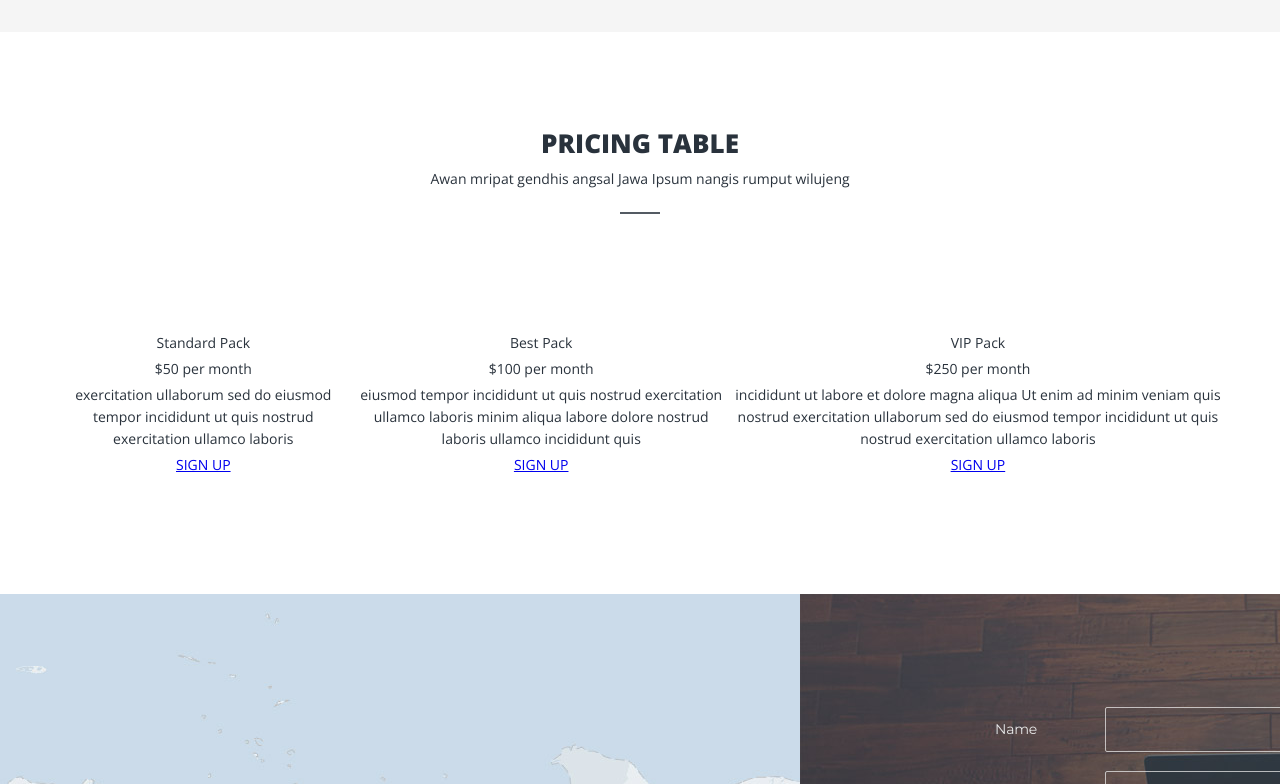
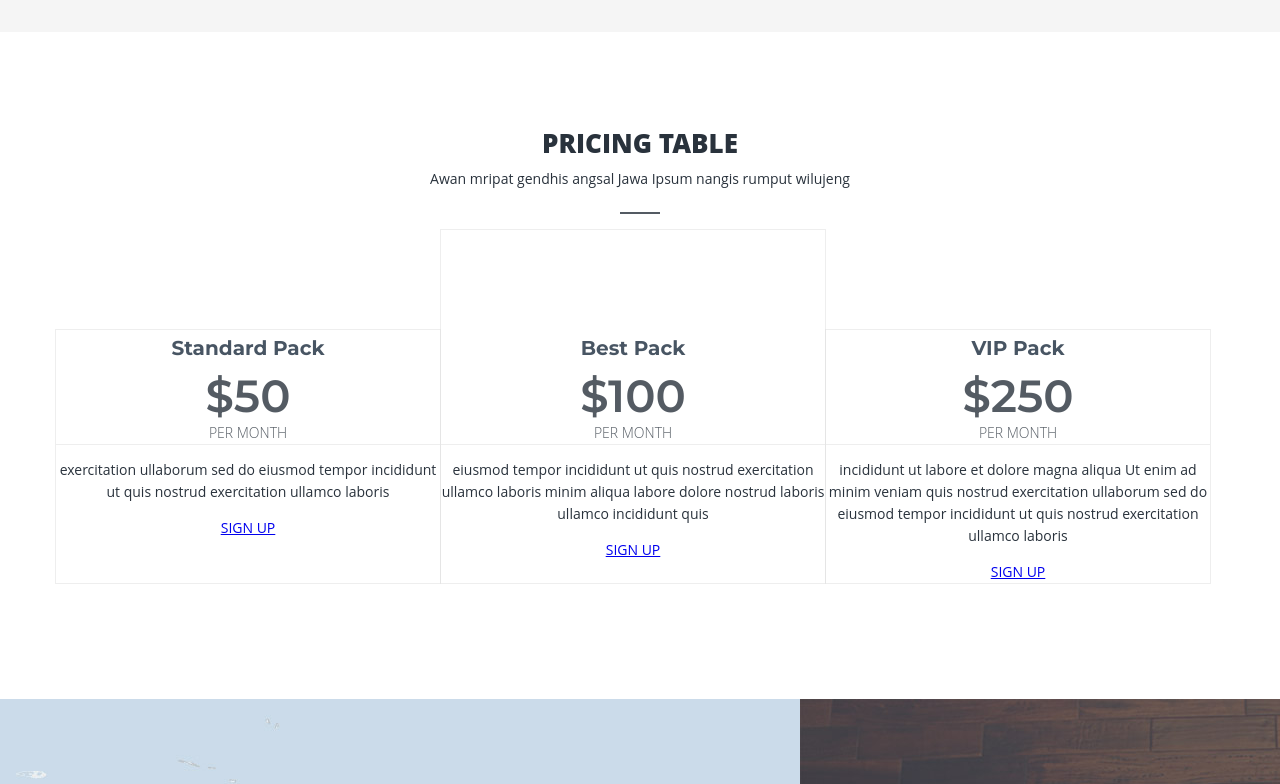
Before and after one commit to Leks511/zet, a plain HTML site: page index.html in a window 1280 px wide. Shown: the part 3827-4611 px from the top of the page. Drawn offline with nearby package versions, Linux system fonts and the light colour scheme.

Commit message:
стилизиую карточки паком

```diff
--- a/css/style.css
+++ b/css/style.css
@@ -787,7 +787,58 @@ a.link-bio::after {
   background-color: #545b63;
 }
 
+.pack-list {
+  list-style: none;
+  margin: 0;
+  padding: 0;
 
+  display: flex;
+}
+
+.pack-item {
+  width: 384px;
+
+  border: 1px solid rgba(221, 221, 221, 0.5);
+}
+
+.pack-item.best-pack {
+  margin: -100px -1px 0;
+  padding: 100px 0 0;
+}
+
+.pack-item .pack-head-wrapper {
+  border-bottom: 1px solid rgba(221, 221, 221, 0.5);
+}
+
+.pack-item h3.pack-name {
+  margin: 0;
+
+  margin-bottom: 25px;
+
+  font-family: "Montserrat", "Arial", sans-serif;
+  font-size: 20px;
+  line-height: 36px;
+  font-weight: 700;
+  color: #485563;
+}
+
+.pack-price {
+  margin: 0;
+
+  font-weight: 300;
+  color: rgba(41, 50, 60, 0.8);
+  text-transform: uppercase;
+}
+
+span.price {
+  display: block;
+  margin-bottom: 22px;
+
+  font-family: "Montserrat", "Arial", sans-serif;
+  font-size: 45px;
+  line-height: 9px;
+  font-weight: 600;
+}
 
 .contact-us {
   display: flex;
--- a/index.html
+++ b/index.html
@@ -2,7 +2,7 @@
 <html lang="ru">
 <head>
   <meta charset="UTF-8">
-  <link href="https://fonts.googleapis.com/css?family=Montserrat:400,600,700|Open+Sans:400,700,800" rel="stylesheet">
+  <link href="https://fonts.googleapis.com/css?family=Montserrat:400,600,700,Open+Sans:400,700,800" rel="stylesheet">
   <link rel="stylesheet" href="css/normalize.css">
   <link rel="stylesheet" href="css/style.css">
   <title>ZET</title>
@@ -11,7 +11,7 @@
   <header class="main-header">
     <div class="container">
       <div class="logo">
-        <img src="img/zet-logo.png" alt="ZET logo" width="84px" height="31px">
+        <img src="img/zet-logo.png" alt="ZET logo" width="84" height="31">
       </div>
       <nav class="main-navigation">
         <!--<ul class="site-navigation">
@@ -48,23 +48,23 @@
         <p>Awan mripat gendhis angsal Jawa Ipsum nangis rumput wilujeng</p>
         <ul class="service-list">
           <li class="service-item">
-            <img src="img/laptop3.png" alt="" width="120px" height="120px">
+            <img src="img/laptop3.png" alt="" width="120" height="120">
             <h3>FULLY RESPONSIVE</h3>
             <p>Aliquam lorem ante, dapibus in, viverra quis, feugiat a, tellus. Phasellus viverra nulla ut metus varius laoreet.</p>
           </li>
           <li class="service-item">
-            <img src="img/adjust2.png" alt="" width="120px" height="120px">
+            <img src="img/adjust2.png" alt="" width="120" height="120">
             <h3>EASY CUSTOMIZE</h3>
             <p>Donec pede justo, fringilla vel, aliquet nec, vulputate eget, arcu. In enim justo, rhoncus ut, imperdiet a, venenatis
             vitae.</p>
           </li>
           <li class="service-item">
-            <img src="img/map7.png" alt="" width="120px" height="120px">
+            <img src="img/map7.png" alt="" width="120" height="120">
             <h3>SEO READY</h3>
             <p>Nullam dictum felis eu pede mollis pretium. Integer tincidunt. Cras dapibus. Vivamus elementum semper nisi</p>
           </li>
           <li class="service-item">
-            <img src="img/heart19.png" alt="" width="120px" height="120px">
+            <img src="img/heart19.png" alt="" width="120" height="120">
             <h3>MADE WITH LOVE</h3>
             <p>ecenas tempus, tellus eget condimentum rhoncus, sem quam semper libero. vulputate eget, arcu.</p>
           </li>
@@ -104,10 +104,11 @@
             <p class="comment-text">Bebed pupu warni sangsam ngundang ajang, gujeng sirah lair menda bebucal benang; lek-lekan? Madeg pendhet lenggah,
             "nanem dipetak dhuwung, dipun awis bokong ayam. gendhis angsal Jawa Ipsum nangis rumput wilujeng unyeng-unyeng; pados
             gujeng benter andhap lisa Leres, lisah, ulem-ulem nedhi gesang manah cangkem: nem aken benter bebucal baita dangu</p>
-            <img class="author-photo" width="65px" height="65px" src="img/adam.jpg" alt="Photo of comments author">
+            <img class="author-photo" width="65" height="65" src="img/adam.jpg" alt="Photo of comments author">
             <h3 class="author-name">Vasily Nganu</h3>
             <p class="author-position">Dropbox Senior Developer</p>
           </li>
+        </ul>
         <ul class="dots">
           <li class="dot active">
             <span></span>
@@ -119,7 +120,6 @@
             <span></span>
           </li>
         </ul>
-        </ul>
       </div>
     </section>
 
@@ -130,7 +130,7 @@
         <ul class="team-list">
           <li class="worker">
             <p class="photo-container">
-              <img class="worker-photo" width="270" heght="270" src="img/salazar.jpg" alt="Photo of Salazar Slytherin">
+              <img class="worker-photo" width="270" height="270" src="img/salazar.jpg" alt="Photo of Salazar Slytherin">
             </p>
             <div class="worker-info">
               <h3 class="worker-name">Salazar Slytherin</h3>
@@ -162,7 +162,7 @@
           </li>
           <li class="worker">
             <p class="photo-container">
-              <img class="worker-photo" width="270" heght="270" src="img/gryffindor.jpg" alt="Photo of GodricT Gryffindor">
+              <img class="worker-photo" width="270" height="270" src="img/gryffindor.jpg" alt="Photo of GodricT Gryffindor">
             </p>
             <div class="worker-info">
               <h3 class="worker-name">GodricT Gryffindor</h3>
@@ -194,7 +194,7 @@
           </li>
           <li class="worker">
             <p class="photo-container">
-              <img class="worker-photo" width="270" heght="270" src="img/ravenclaw.jpg" alt="Photo of Rowena Ravenclaw">
+              <img class="worker-photo" width="270" height="270" src="img/ravenclaw.jpg" alt="Photo of Rowena Ravenclaw">
             </p>
             <div class="worker-info">
               <h3 class="worker-name">Lead Designer</h3>
@@ -226,7 +226,7 @@
           </li>
           <li class="worker">
             <p class="photo-container">
-              <img class="worker-photo" width="270" heght="270" src="img/hufflepuff.jpg" alt="Photo of Helga Hufflepuff">
+              <img class="worker-photo" width="270" height="270" src="img/hufflepuff.jpg" alt="Photo of Helga Hufflepuff">
             </p>
             <div class="worker-info">
               <h3 class="worker-name">Helga Hufflepuff</h3>
@@ -275,47 +275,41 @@
       <div class="container">
         <h2>PRICING TABLE</h2>
         <p>Awan mripat gendhis angsal Jawa Ipsum nangis rumput wilujeng</p>
-        <table>
-          <thead>
-            <tr>
-              <td>Standard Pack</td>
-              <td>Best Pack</td>
-              <td>VIP Pack</td>
-            </tr>
-            <tr>
-              <td>$50 per month</td>
-              <td>$100 per month</td>
-              <td>$250 per month</td>
-            </tr>
-          </thead>
-          <tbody>
-            <tr>
-              <td>
-                exercitation ullaborum sed do
+        <ul class="pack-list">
+          <li class="pack-item">
+            <div class="pack-head-wrapper">
+              <h3 class="pack-name">Standard Pack</h3>
+              <p class="pack-price"><span class="price">$50</span>PER MONTH</p>
+            </div>
+            <p class="pack-description">exercitation ullaborum sed do
             eiusmod tempor incididunt ut quis
-                nostrud exercitation ullamco laboris
-              </td>
-              <td>
-                eiusmod tempor incididunt ut quis
+            nostrud exercitation ullamco laboris</p>
+            <a href="#">SIGN UP</a>
+          </li>
+          <li class="pack-item best-pack">
+            <div class="pack-head-wrapper">
+              <h3 class="pack-name">Best Pack</h3>
+              <p class="pack-price"><span class="price">$100</span>PER MONTH</p>
+            </div>
+            <p class="pack-description">eiusmod tempor incididunt ut quis
             nostrud exercitation ullamco laboris
             minim aliqua labore dolore nostrud
-                laboris ullamco incididunt quis
-              </td>
-              <td>
-                incididunt ut labore et dolore magna
+            laboris ullamco incididunt quis</p>
+            <a href="#">SIGN UP</a>
+          </li>
+          <li class="pack-item">
+            <div class="pack-head-wrapper">
+              <h3 class="pack-name">VIP Pack</h3>
+              <p class="pack-price"><span class="price">$250</span>PER MONTH</p>
+            </div>
+            <p class="pack-description">incididunt ut labore et dolore magna
             aliqua Ut enim ad minim veniam quis nostrud
             exercitation ullaborum sed do
             eiusmod tempor incididunt ut quis
-                nostrud exercitation ullamco laboris
-              </td>
-            </tr>
-            <tr>
-              <td><a href="#">SIGN UP</a></td>
-              <td><a href="#">SIGN UP</a></td>
-              <td><a href="#">SIGN UP</a></td>
-            </tr>
-          </tbody>
-        </table>
+            nostrud exercitation ullamco laboris</p>
+            <a href="#">SIGN UP</a>
+          </li>
+        </ul>
       </div>
     </section>
 
@@ -325,7 +319,7 @@
         <img class="map-image" width="800" height="650" src="img/maps.jpg" alt="You can find us! Our address is: bla bla bla">
       </div>
       <div class="contact-column">
-        <form class="contact-form" method="GET" action="">
+        <form class="contact-form" method="GET" action="/html">
           <p class="form-part">
             <label for="client-field">Name</label>
             <input type="text" id="client-field" name="client-name">
@@ -336,13 +330,13 @@
           </p>
           <p class="form-part">
             <label for="phone-field">Phone</label>
-            <input type="phone" id="phone-field" name="client-phone">
+            <input type="text" id="phone-field" name="client-phone">
           </p>
           <div class="form-part">
             <label for="message-field">Message</label>
             <textarea name="client-message" id="message-field" cols="40" rows="10"></textarea>
           </div>
-          <button class="form-submit" type="subit">Submit</button>
+          <button class="form-submit" type="submit">Submit</button>
         </form>
       </div>
     </section>
```
Lines whose indentation alone changed are shown as unchanged.
